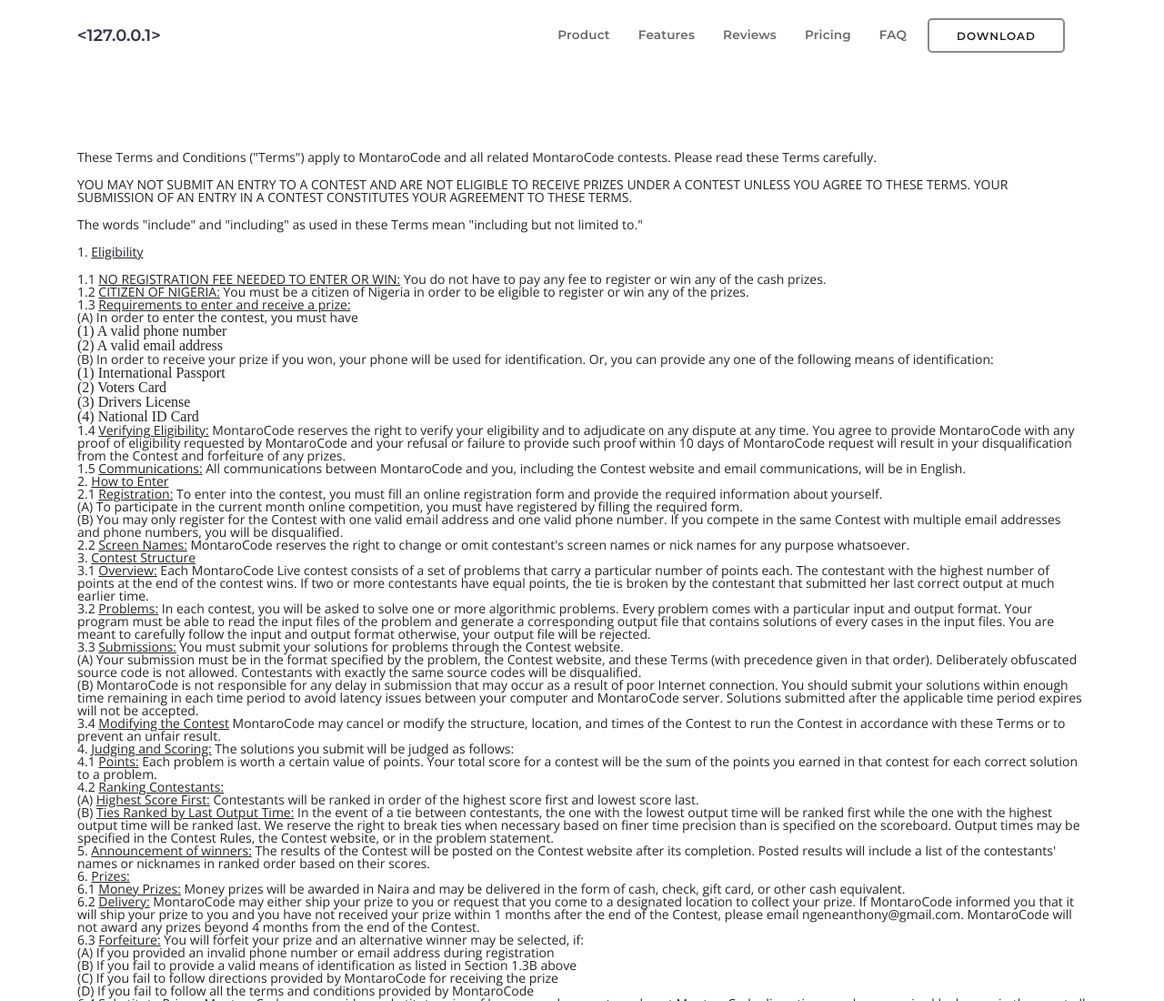
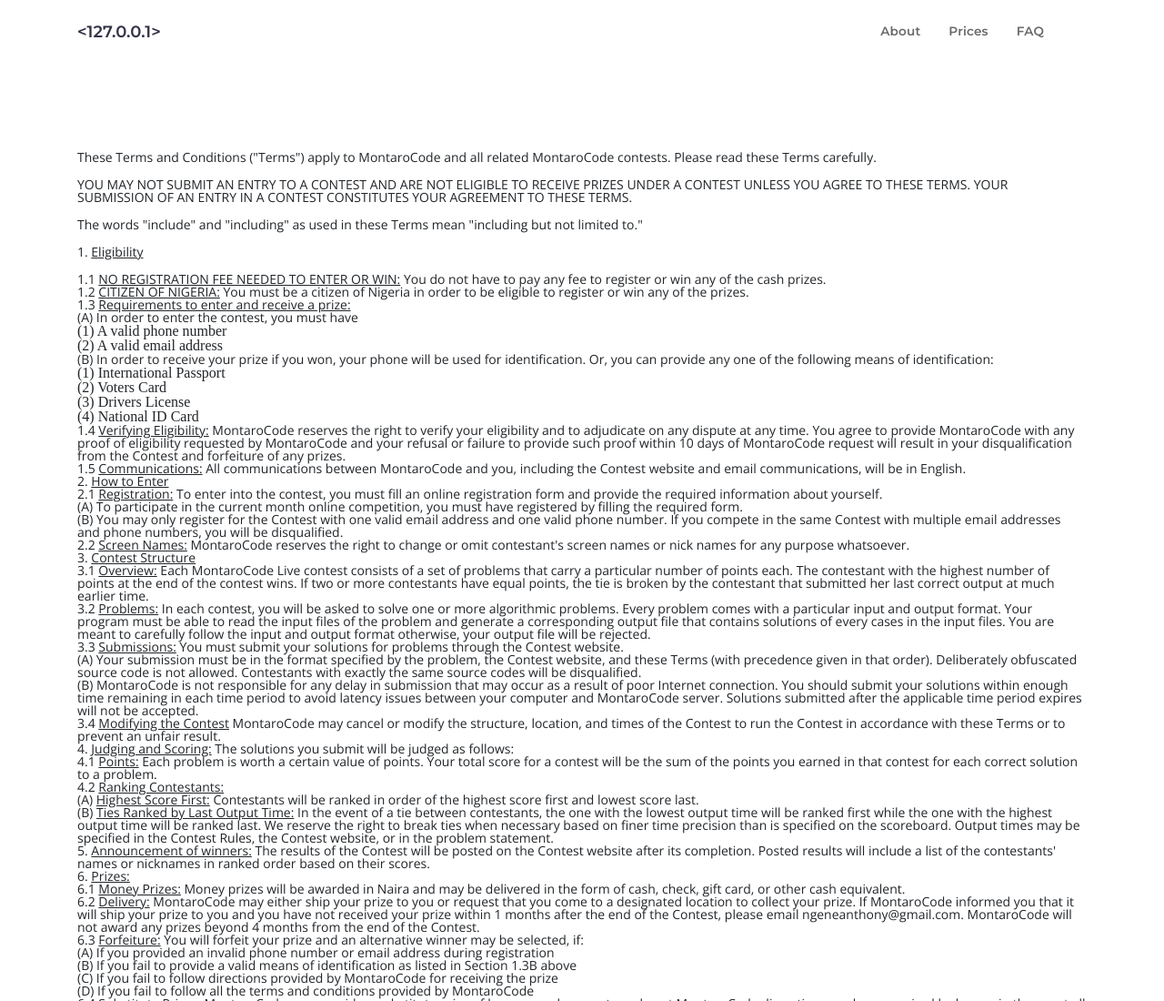
Before and after one commit to tonymontaro/montaro-challenge, a plain HTML site: page terms.html in a window 1280 px wide. Shown: the top 1100 px of the page at 91% size. Drawn offline with nearby package versions, Linux system fonts and the light colour scheme.

Commit message:
update terms

```diff
--- a/terms.html
+++ b/terms.html
@@ -30,12 +30,9 @@
                 </button>
                 <div class="collapse navbar-collapse" id="navbarSupportedContent">
                     <ul class="navbar-nav ml-auto navbar-right">
-                        <li class="nav-item"><a class="nav-link js-scroll-trigger" href="#main">Product</a></li>
-                        <li class="nav-item"><a class="nav-link js-scroll-trigger" href="#features">Features</a></li>
-                        <li class="nav-item"><a class="nav-link js-scroll-trigger" href="#reviews">Reviews</a></li>
-                        <li class="nav-item"><a class="nav-link js-scroll-trigger" href="#pricing">Pricing</a></li>
+                        <li class="nav-item"><a class="nav-link js-scroll-trigger" href="#about">About</a></li>
+                        <li class="nav-item"><a class="nav-link js-scroll-trigger" href="#prices">Prices</a></li>
                         <li class="nav-item"><a class="nav-link js-scroll-trigger" href="#faqs">FAQ</a></li>
-                        <li><a class="btn-nav js-scroll-trigger" href="#cta">Download</a></li>
                     </ul>
                 </div>
             </div>
@@ -332,8 +329,6 @@
                     <div class="clearfix"></div>
                 </div>
             </div>
-        </div>
-    </div><!-- Hero End -->
 
 
 
@@ -351,10 +346,11 @@
                             <ul class="footer-menu">
                                 <li><a href="#main">About</a> </li>
                                 <li><a href="#main">Privacy</a> </li>
-                        <li><a href="#main">Terms</a> </li>
+                                <li><a href="terms.html">Terms</a> </li>
                                 <li><a href="#main">Contact</a> </li>
                             </ul>
                         </div>
+
                     </div>
                     <!-- Scroll To Top -->
                     <a id="back-top" class="back-to-top js-scroll-trigger" href="#main"></a>
```
Lines whose indentation alone changed are shown as unchanged.
